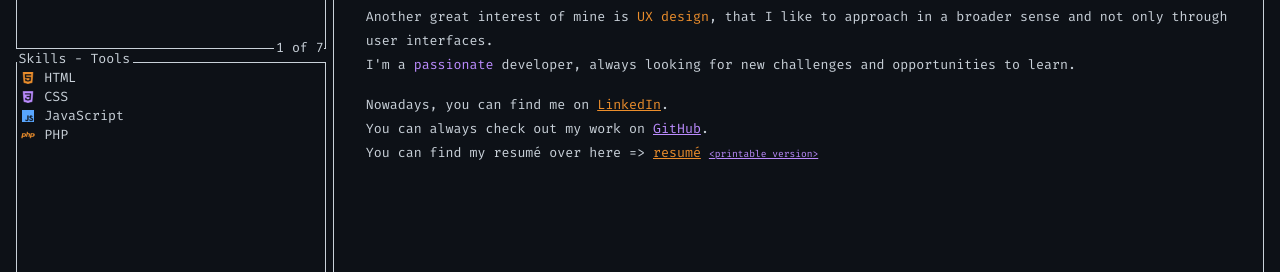
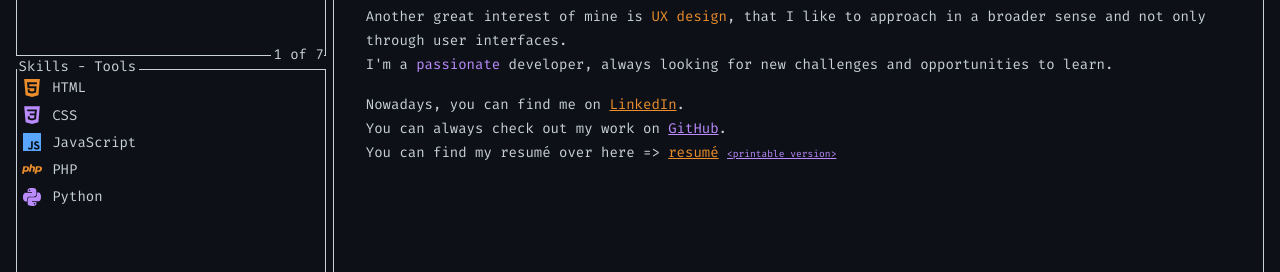
Before and after one commit to lyfthora/port, a plain HTML site: page index.html in a window 1280 px wide. Shown: the part 475-747 px from the top of the page. Drawn offline with Linux system fonts and the light colour scheme.

Commit message:
more icons

```diff
--- a/css/styles.css
+++ b/css/styles.css
@@ -41,7 +41,7 @@ body {
   height: 100vh;
   background-color: #0d1117;
   color: #c9d1d9;
-  font-size: 13.3px;
+  font-size: 14px;
 }
 
 .darkmode {
@@ -308,8 +308,8 @@ pre {
 }
 
 .ui-list img {
-  width: 1rem;
-  height: 1rem;
+  width: 1.5rem;
+  height: 1.5rem;
 }
 
 .ui-list div:hover:not(.selected-item):not(.selected-item>div) {
--- a/index.html
+++ b/index.html
@@ -99,6 +99,9 @@
               <div>
                 <img src="images/php.png" alt="" decoding="async" />PHP
               </div>
+              <div>
+                <img src="images/python.png" alt="" decoding="async" />Python
+              </div>
             </div>
           </div>
         </div>
```
Also changed, not shown: images/python.png (added).
